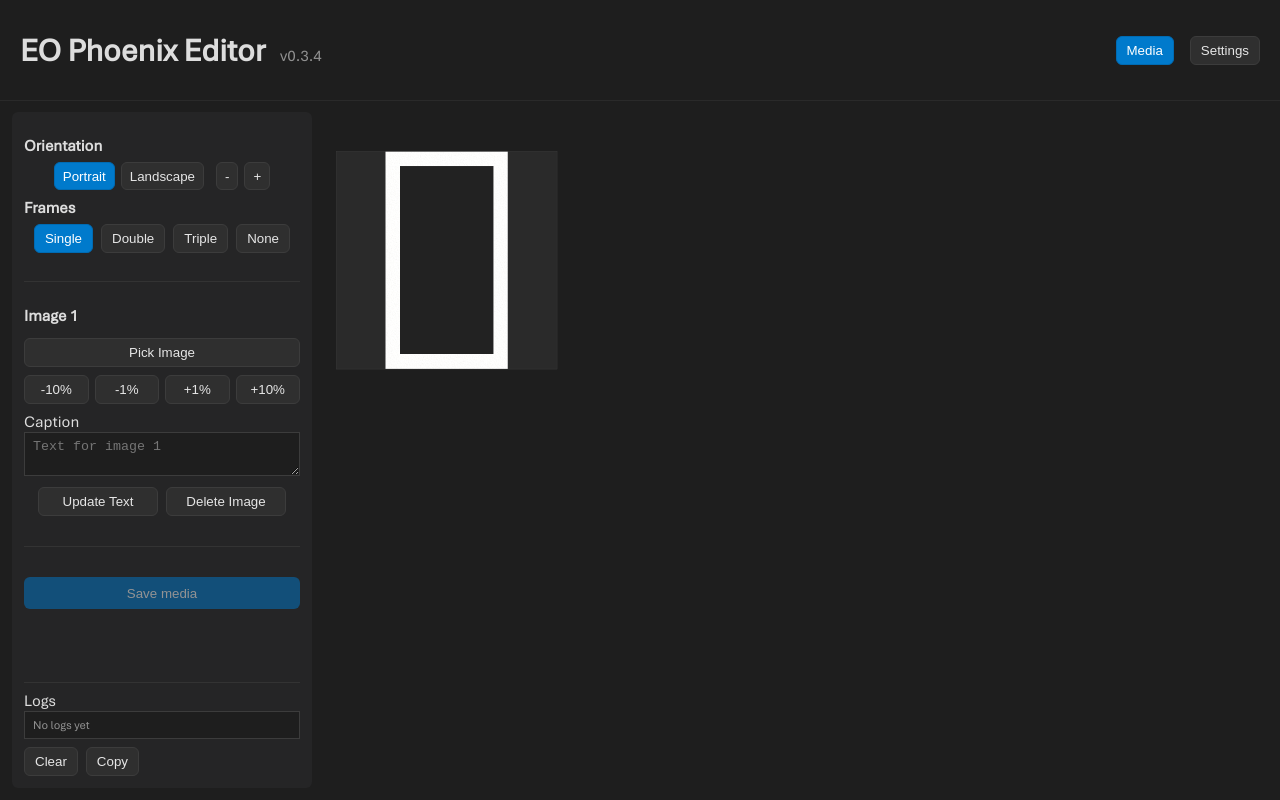
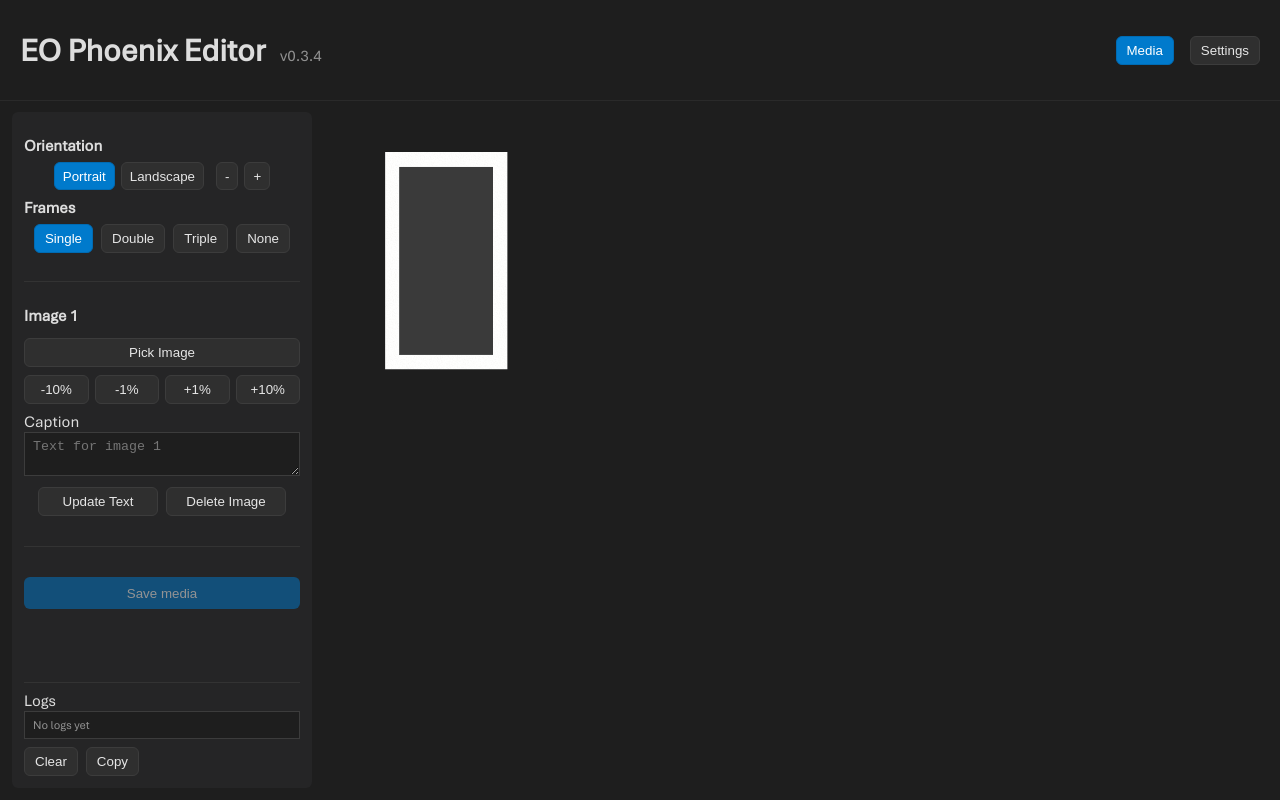
Before and after one commit to kiwiKodo/EO_Phoenix-Editor, a React (Vite) app: page / in a window 1280 px wide. Built offline with nearby package versions, Linux system fonts and the light colour scheme; a web font is replaced by a local one.

Commit message:
Lighten canvas media area background for better visibility

```diff
--- a/src/renderer/components/MediaEditor.tsx
+++ b/src/renderer/components/MediaEditor.tsx
@@ -280,7 +280,7 @@ export default function MediaEditor() {
     if (!canvas) return
     const ctx = canvas.getContext('2d')!
     ctx.clearRect(0,0,canvas.width,canvas.height)
-    ctx.fillStyle = '#222'
+    ctx.fillStyle = '#3a3a3a'
     ctx.fillRect(0,0,canvas.width,canvas.height)
 
     // Draw each slot's image constrained to its region
--- a/src/renderer/styles.css
+++ b/src/renderer/styles.css
@@ -29,7 +29,7 @@ html, body, #root { height:100%; }
 /* Left sidebar: fix under the topbar and fill remaining viewport height with a small gap */
 .sidebar { width:var(--sidebar-width); padding:12px; background:#252526; color:#ddd; box-sizing:border-box; display:flex; flex-direction:column; overflow-y:auto; position:fixed; top:calc(var(--topbar-height) + var(--sidebar-gap)); left:var(--sidebar-gap); height:calc(100vh - var(--topbar-height) - (var(--sidebar-gap) * 2)); z-index:10; border-radius:6px }
 .canvasWrap { flex:1; display:flex; align-items:center; justify-content:center; padding:12px }
-canvas { background: #2a2a2a }
+canvas { background: #1e1e1e }
 
 .controls { display:flex; flex-direction:column; gap:8px; flex:1; min-height:0 }
 .controlBlock { margin-top:10px; border-top: 1px solid #333; padding-top: 30px }
@@ -108,7 +108,7 @@ canvas { background: #2a2a2a }
 .logsEmpty { opacity:0.6 }
 .canvasContainer { display:flex; justify-content:center; align-items:center; width:100%; height:100% }
 .scaledWrap { transform-origin: top left }
-.canvasDisplay { background: #2a2a2a; max-width: 100%; max-height: calc(100vh - var(--topbar-height) - 120px); object-fit: contain; border: 1px solid #3a3a3a }
+.canvasDisplay { background: #1e1e1e; max-width: 100%; max-height: calc(100vh - var(--topbar-height) - 120px); object-fit: contain }
 .canvasDisplay.landscape { width: 1600px; height: 900px; aspect-ratio: 16/9 }
 .canvasDisplay.portrait { width: 900px; height: 1600px; aspect-ratio: 9/16 }
 .scaleControls { display:flex; gap:6px; align-items:center; width:100% }
```
